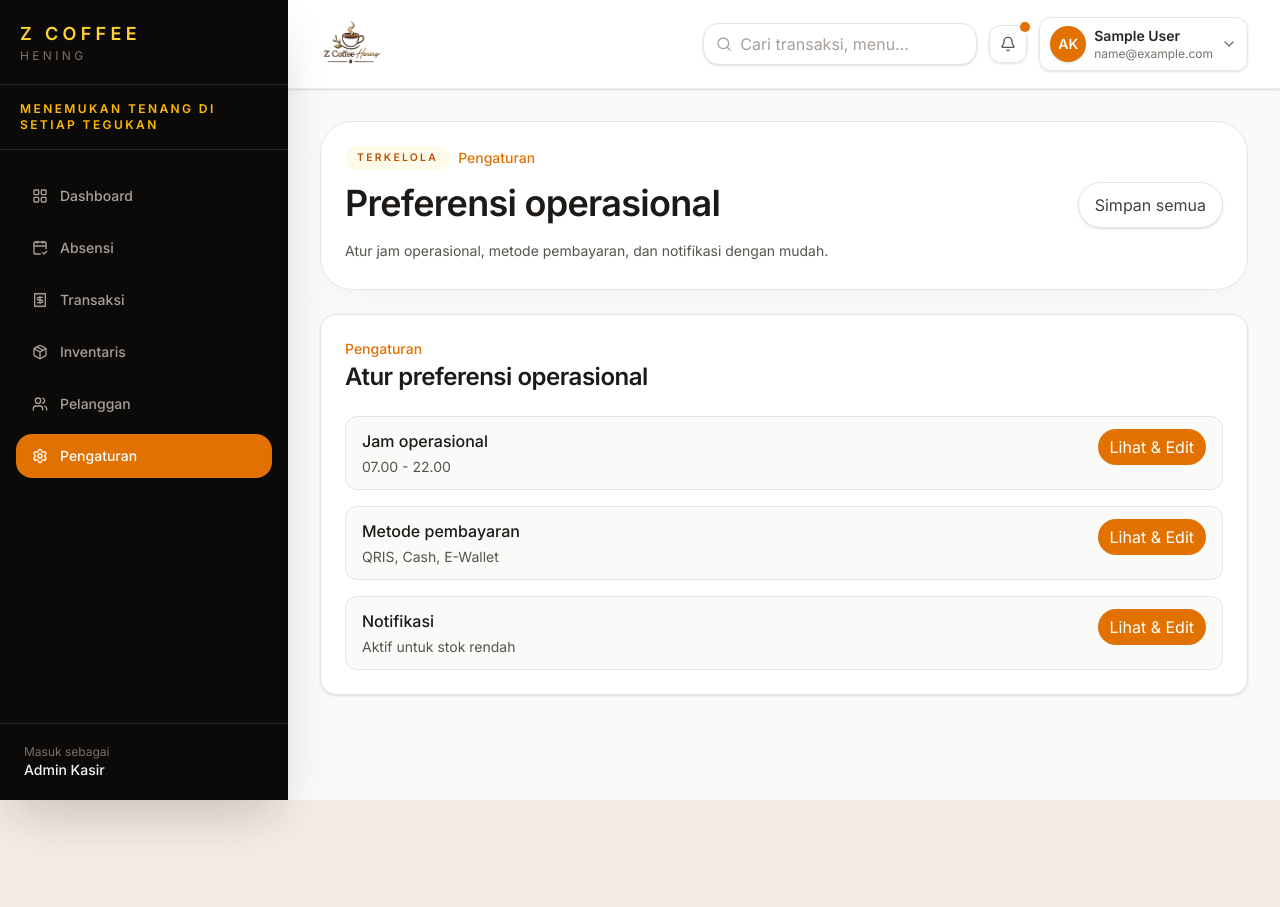
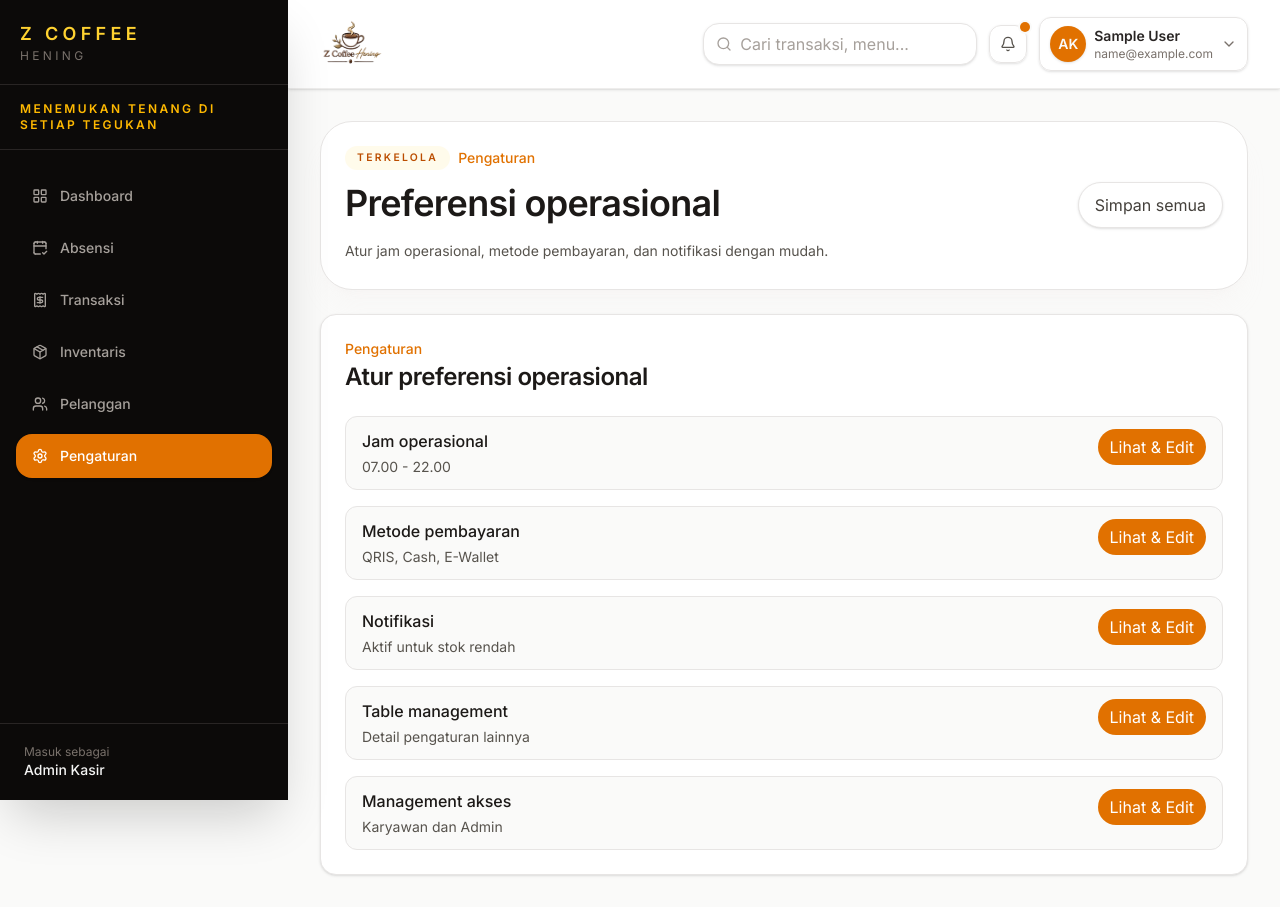
Before and after one commit to aqwanalidaud25-gif/z-coffee-hening, a React (Vite) app: page /settings in a window 1280 px wide. Before the commit the page ends 800 px from the top, so only its background shows below. Built offline with nearby package versions, Linux system fonts and the light colour scheme; sample sign-in values are in the browser's storage.

Commit message:
update file setting/pengaturan di sidebar

```diff
--- a/src/pages/Settings.jsx
+++ b/src/pages/Settings.jsx
@@ -7,6 +7,8 @@ const initialSettings = [
   { title: "Jam operasional", detail: "07.00 - 22.00" },
   { title: "Metode pembayaran", detail: "QRIS, Cash, E-Wallet" },
   { title: "Notifikasi", detail: "Aktif untuk stok rendah" },
+  { title: "Table management", detail: "Detail pengaturan lainnya" },
+  {title: "Management akses", detail: "Karyawan dan Admin"}
 ];
 
 export default function Settings({ onLogout }) {
```
